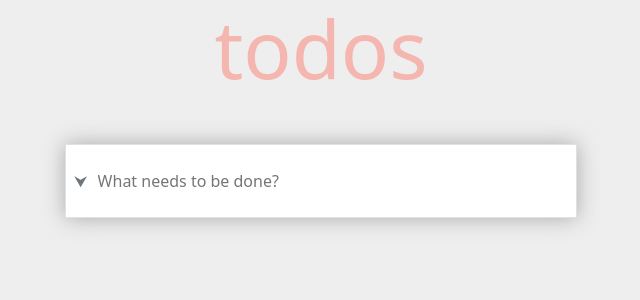
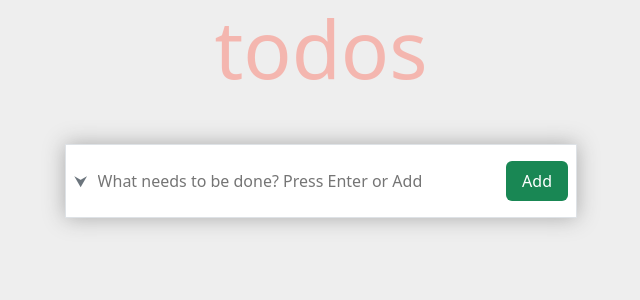
Before and after one commit to arman-ebrahimi/TodosApp, a React (Create React App) app: page / in a window 1280 px wide. Shown: the top 300 px of the page, without its empty margins (319-959 px from the left). Built offline with nearby package versions, Linux system fonts and the light colour scheme.

Commit message:
added new modifies

```diff
--- a/src/App.js
+++ b/src/App.js
@@ -2,25 +2,17 @@ import "bootstrap/dist/css/bootstrap.min.css";
 
 import './App.sass';
 import {useEffect} from "react";
-import {useSelector, useDispatch} from "react-redux";
+import {useSelector} from "react-redux";
 
 import {Todos} from "./Components";
 
 function App() {
 
     const storeContents = useSelector(state => state.todo);
-    const dispatch = useDispatch();
 
     useEffect(() => {
-        const todos = localStorage.getItem("dd");
-        if(todos){
-            dispatch({type: "todos/loadTodos", payload: JSON.parse(todos)})
-        }
-        return () => {
             localStorage.setItem("dd", JSON.stringify(storeContents));
-        }
-        // eslint-disable-next-line
-    },[])
+    },[storeContents])
 
   return (
     <div className="App">
--- a/src/Components/todoList.js
+++ b/src/Components/todoList.js
@@ -23,10 +23,10 @@ export const TodoList = ({list, showedList}) => {
         }
     }
 
-    useEffect(() => {
+    useEffect(() => { // for setting focus and placing of indicator, when the input will be showed
         if(editTodo.edit){
             const inputs = document.getElementsByClassName("input");
-            const input =inputs[editTodo.index];
+            const input = inputs[editTodo.index];
             const end = input.value.length;
             input.setSelectionRange(end, end); /*these two lines code for place indicator in front of value, always*/
             input.focus();
@@ -43,7 +43,7 @@ export const TodoList = ({list, showedList}) => {
                         <span className="text-todo">
                             <span className={todo.completed ? "completed" : "active"} onClick={showedList === "all" ?
                                 () => changeStatus(todo.id) : () => removeItem(todo.id)}>&#10003;</span>
-                            <span className={todo.completed && "completedItem"} onClick={(e) =>
+                            <span className={todo.completed ? "completedItem" : ""} onClick={(e) =>
                                 startEdit(e, index)}>{todo.text}<span className="tooltip-text">{todo.date}</span></span>
                         </span>
                         <button onClick={() => removeItem(todo.id)} className="bg-transparent border-0 fw-bold me-2">&#128473;</button>
--- a/src/Components/todoSlice.js
+++ b/src/Components/todoSlice.js
@@ -2,7 +2,7 @@ import {createSlice} from "@reduxjs/toolkit";
 
 const todoSlice = createSlice({
     name: "todos",
-    initialState: [],
+    initialState: localStorage.getItem("dd") ? JSON.parse(localStorage.getItem("dd")) : [],
     reducers: {
         loadTodos(state, action){
             return action.payload;
--- a/src/Components/todos.js
+++ b/src/Components/todos.js
@@ -6,7 +6,7 @@ import {TodoList, FooterMenu} from ".";
 export const Todos = () => {
     const [newTodo, setNewTodo] = useState("");
     const [showedList, setShowedList] = useState("all");
-    const [todosList, setTodos] = useState();
+    const [todosList, setTodos] = useState([]);
     const dispatch = useDispatch();
     const allTodos = useSelector(state => state.todo);
     const numberOfActives = allTodos.filter(item => item.completed === false).length;
@@ -17,10 +17,15 @@ export const Todos = () => {
     },[allTodos])
 
     const addTodo = (e) => {
-        if(e.key === "Enter"){
-            e.target.value = "";
-            let date = new Date().toLocaleString();
-            dispatch({type: "todos/addToTodos", payload: {id: Math.random(), date: date, text: newTodo, completed: false}})
+        if(e.key === "Enter" || e.detail === 1){
+            if(newTodo === ""){
+                alert("Please add some todos");
+            }
+            else {
+                let date = new Date().toLocaleString();
+                dispatch({type: "todos/addToTodos", payload: {id: Math.random(), date: date, text: newTodo, completed: false}})
+                setNewTodo("");
+            }
         }
     }
     const selectAllItems = () => {
@@ -47,13 +52,14 @@ export const Todos = () => {
     return(
         <div className="border bg-white todos">
             <div className="d-flex">
-                <button onClick={selectAllItems} className="bg-white border-0 px-2 text-secondary btn-arrow"><span>&#x2B9F;</span></button>
-                <input onChange={(e) => setNewTodo(e.target.value)} type="text" autoFocus
-                       placeholder="What needs to be done?" className="flex-grow-1 py-4 border-0" onKeyUp={addTodo} />
+                <button onClick={selectAllItems} title="select all items" className="bg-white border-0 px-2 text-secondary btn-arrow"><span>&#x2B9F;</span></button>
+                <input onChange={(e) => setNewTodo(e.target.value)} type="text" value={newTodo} autoFocus
+                       placeholder="What needs to be done? Press Enter or Add" className="flex-grow-1 py-4 border-0" onKeyUp={addTodo} />
+                <button className="bg-success border-0 text-white rounded my-3 me-2 px-3" onClick={addTodo}>Add</button>
             </div>
             {allTodos.length > 0 &&
                 <>
-                    <TodoList list={todosList} showedList={showedList} />
+                    <TodoList list={todosList || allTodos} showedList={showedList} />
                     <hr />
                     <FooterMenu number={numberOfActives} changeList={changeTodosList} list={showedList} />
                 </>
```
